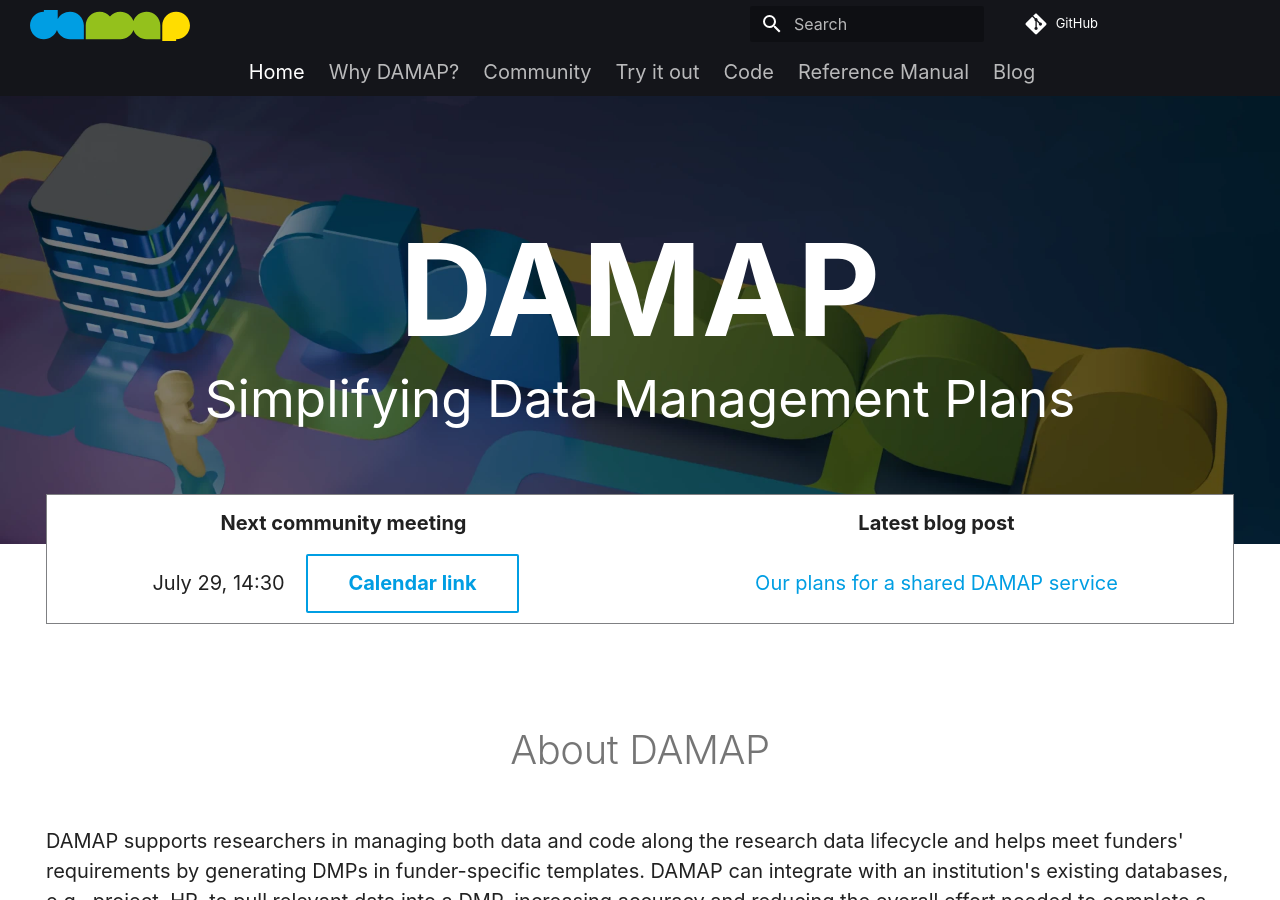
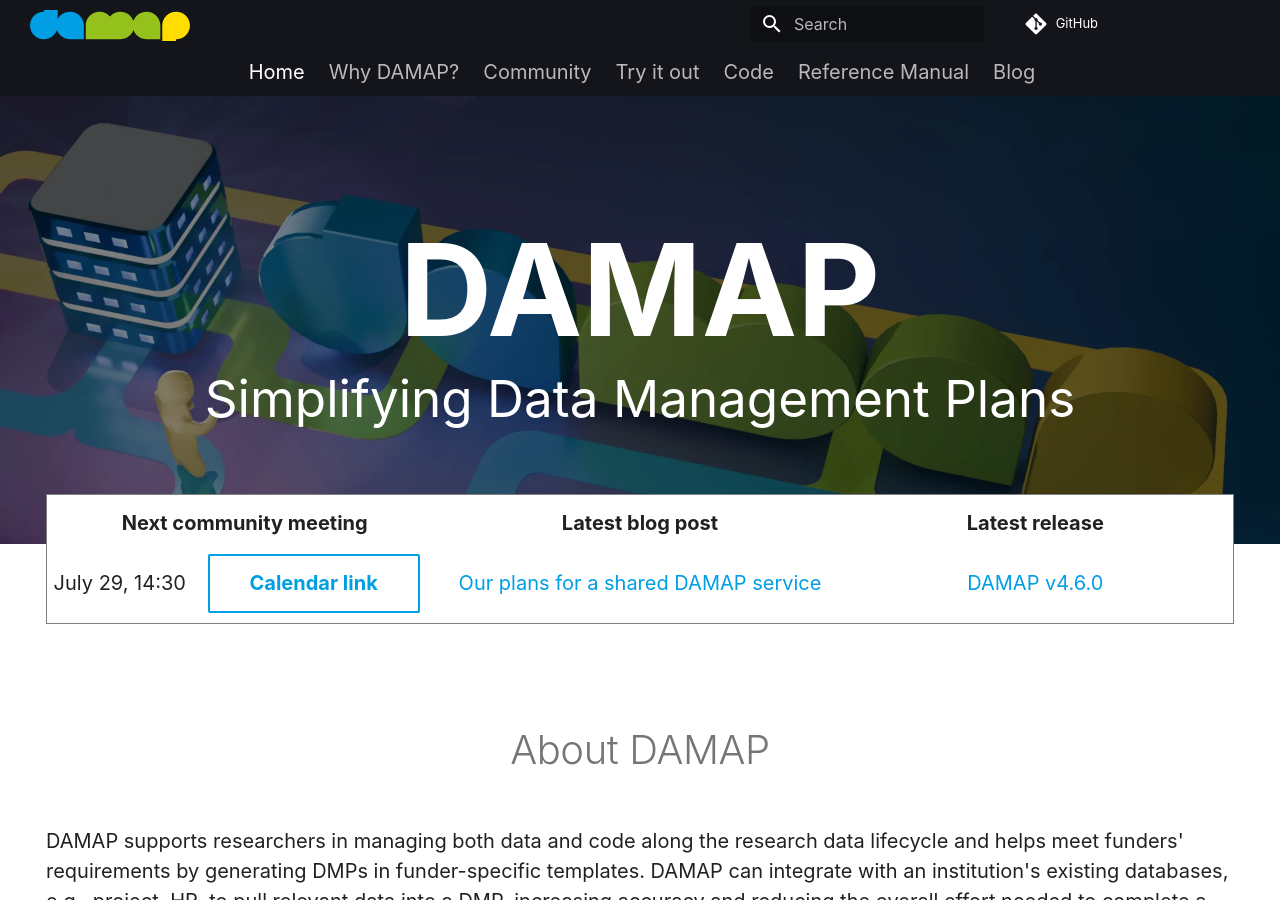
Before and after one commit to damap-org/damap-website, an MkDocs documentation site: the page built from docs/index.md, in a window 1280 px wide and 900 px high. Built offline with MkDocs 1.6.1 and Material for MkDocs 9.7.7, drawn with Linux system fonts in a browser that asks for light colours; plug-ins that fetch from the network failed and are left out.

Commit message:
Add link to git release notes

```diff
--- a/docs/index.md
+++ b/docs/index.md
@@ -20,6 +20,12 @@
         <div class="infobox__title">Latest blog post</div>
         <div class="infobox__data">
             <span class="infobox__text"><a href="/blog/2025/06/26/our-plans-for-a-shared-damap-service/">Our plans for a shared DAMAP service</a></span>
+        </div>
+    </div>
+    <div class="infobox__item">
+        <div class="infobox__title">Latest release</div>
+        <div class="infobox__data">
+            <span class="infobox__text"><a href="https://github.com/damap-org/damap-backend/releases/latest" target="_blank" rel="noopener noreferrer">DAMAP v4.6.0</a></span>
         </div>
     </div>
 </div>
```
